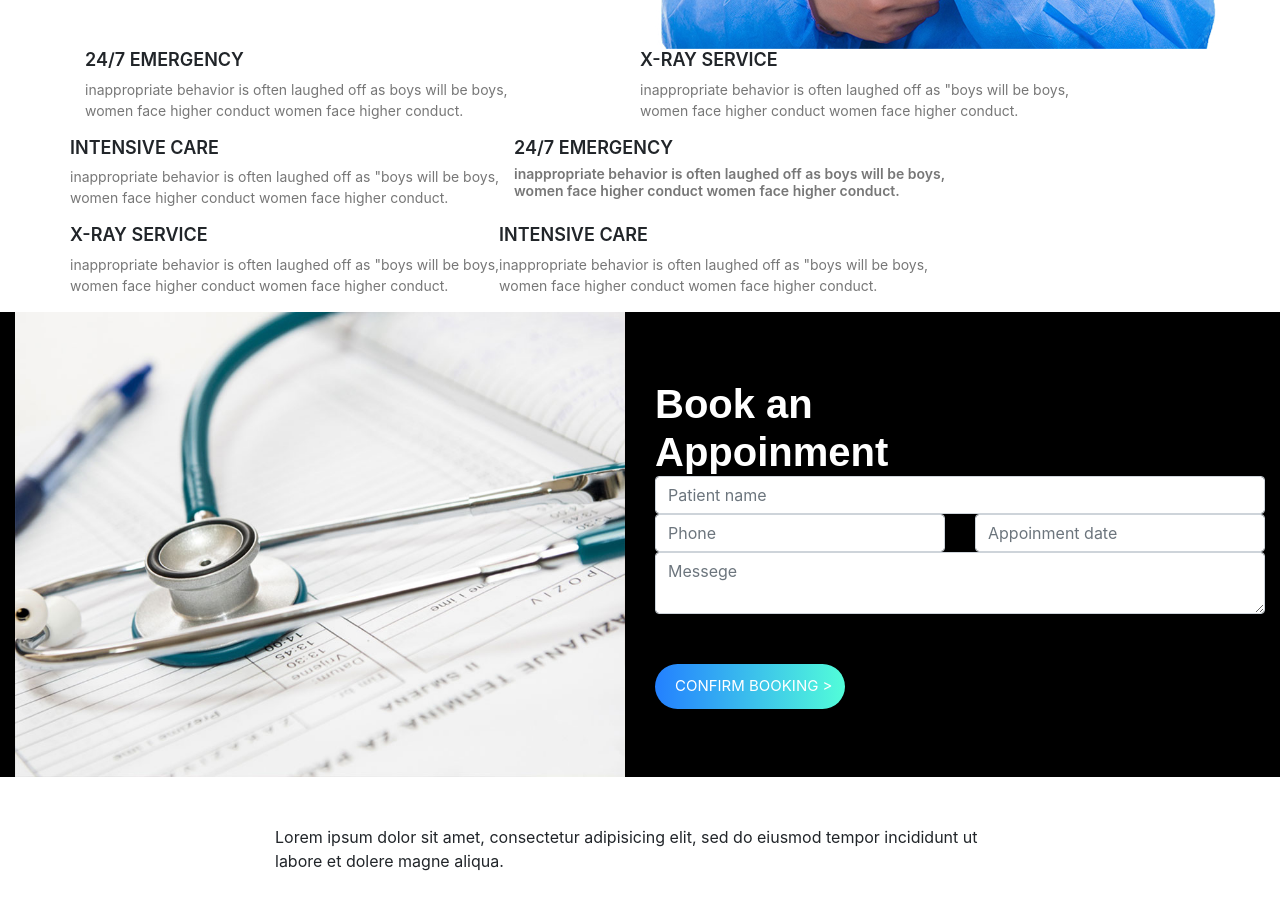
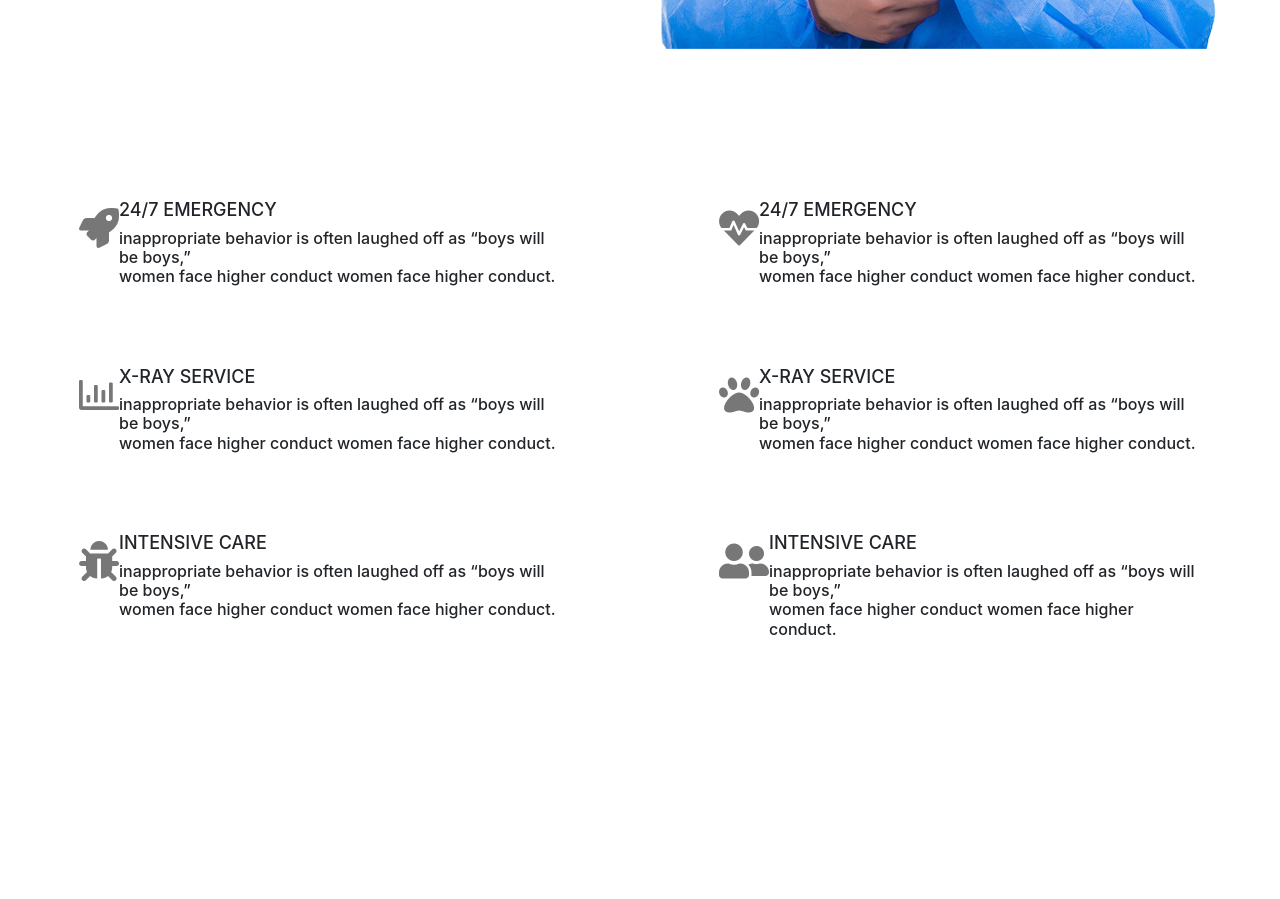
Before and after one commit to ismayiloff001/New-Project, a plain HTML site: page index.html in a window 1280 px wide. Shown: the part 920-1819 px from the top of the page. Drawn offline with nearby package versions, Linux system fonts and the light colour scheme.

Commit message:
News folder

```diff
--- a/index.html
+++ b/index.html
@@ -6,16 +6,19 @@
   <meta charset="utf-8">
   <meta name="viewport" content="width=device-width, initial-scale=1, shrink-to-fit=no">
   <!-- Bootstrap CSS -->
+  <link rel="stylesheet" href="css/linearicons.css">
+			<link rel="stylesheet" href="css/font-awesome.min.css">
   <link rel="stylesheet" href="https://stackpath.bootstrapcdn.com/bootstrap/4.1.3/css/bootstrap.min.css" integrity="sha384-MCw98/SFnGE8fJT3GXwEOngsV7Zt27NXFoaoApmYm81iuXoPkFOJwJ8ERdknLPMO"
     crossorigin="anonymous">
   <link rel="stylesheet" href="style.css">
 
   <title>Hello, world!</title>
+  <link rel="stylesheet" href="https://use.fontawesome.com/releases/v5.5.0/css/all.css" integrity="sha384-B4dIYHKNBt8Bc12p+WXckhzcICo0wtJAoU8YZTY5qE0Id1GSseTk6S+L3BlXeVIU" crossorigin="anonymous">
 </head>
 
 <body>
   <!-- HEADER -->
-  <header class="shadow-lg fixed-top bg-white default-header position:fixed; top:0px;">
+  <header class="shadow-lg fixed-top bg-white header-sm default-header position:fixed; top:0px;">
     <div class="container">
       <nav class="navbar navbar-expand-lg navbar-light ml-5 mt-3">
         <a href="#home"></a>
@@ -72,156 +75,76 @@
           </div>
   </section>
   </div>
-  <section class="banner-area section-gap" id="service">
-    <div class="container">
-      <div class="row">
-        <div class="col-lg-6">
-          <div class="single-feature d-flex flex-row pb-30">
+<!-- ICON START -->
+<div class="container1" style="margin-top: 150px; height: 700px;">
+    <div class="row" style="height: 500px; width: 40%;">
+      <div class="col-sm">
         <div class="icon">
-              <span class="Inr Inr-rocket">
-
-              </span>
+          <i class="fas fa-rocket"></i>
         </div>
-            <div class="desc"> <h4 class="text-uppercase">24/7 EMERGENCY</h4>
-                <p>
-                  inappropriate behavior is often laughed off as boys will be boys,
-                  <br> women face higher conduct women face higher conduct.
-                </p>
+        <div class="text">
+          <h1>24/7 EMERGENCY</h1>
+          <p class="h6">inappropriate behavior is often laughed off as “boys will be boys,”<br>women face higher
+            conduct women
+            face higher conduct.</p>
+        </div>
+      </div>
+      <div class="col-sm">
+        <div class="icon">
+          <i class="far fa-chart-bar"></i>
+        </div>
+        <div class="text">
+          <h1>X-RAY SERVICE</h1>
+          <p class="h6">inappropriate behavior is often laughed off as “boys will be boys,”<br>women face higher
+            conduct women
+            face higher conduct.</p>
+        </div>
+      </div>
+      <div class="col-sm">
+        <div class="icon">
+          <i class="fas fa-bug"></i>
+        </div>
+        <div class="text">
+          <h1>INTENSIVE CARE</h1>
+          <p class="h6">inappropriate behavior is often laughed off as “boys will be boys,”<br>women face higher
+            conduct women
+            face higher conduct.</p>
         </div>
       </div>
     </div>
-
-        <div class="single-feature d-flex flex-row pb-30">
+    <div class="row" style="height: 500px; width: 40%;">
+      <div class="col-sm">
         <div class="icon">
-            <span class="Inr Inr-chart-bars">
-            </span>
+          <i class="fas fa-heartbeat"></i>
         </div>
-          <div class="desc">
-            <h4 class="text-uppercase">X-Ray Service</h4>
-            <p>
-              inappropriate behavior is often laughed off as "boys will be boys,
-              <br> women face higher conduct women face higher conduct.
-            </p>
+        <div class="text">
+          <h1>24/7 EMERGENCY</h1>
+          <p class="h6">inappropriate behavior is often laughed off as “boys will be boys,”<br>women face higher
+            conduct women
+            face higher conduct.</p>
         </div>
       </div>
-
-        <div class="single-feature d-flex flex-row ">
+      <div class="col-sm">
         <div class="icon">
-            <span class="Inr Inr-bug">
-            </span>
+          <i class="fas fa-paw"></i>
         </div>
-          <div class="desc">
-            <h4 class="text-uppercase">INTENSIVE CARE</h4>
-            <p>
-              inappropriate behavior is often laughed off as "boys will be boys,
-              <br> women face higher conduct women face higher conduct.
-            </p>
+        <div class="text">
+          <h1>X-RAY SERVICE</h1>
+          <p class="h6">inappropriate behavior is often laughed off as “boys will be boys,”<br>women face higher
+            conduct women
+            face higher conduct.</p>
         </div>
       </div>
-
-        <div class="col-lg-6">
-          <div class="single-feature d-flex flex-row pb-30">
+      <div class="col-sm">
         <div class="icon">
-              <span class="Inr Inr-heart-pulse">
-
-              </span>
+          <i class="fas fa-user-friends"></i>
         </div>
-            <div class="desc"> <h4 class="text-uppercase">24/7 EMERGENCY<h4>
-                <p>
-                  inappropriate behavior is often laughed off as boys will be boys,
-                  <br> women face higher conduct women face higher conduct.
-                </p>
+        <div class="text">
+          <h1>INTENSIVE CARE</h1>
+          <p class="h6">inappropriate behavior is often laughed off as “boys will be boys,”<br>women face higher
+            conduct women
+            face higher conduct.</p>
         </div>
       </div>
     </div>
-
-        <div class="single-feature d-flex flex-row pb-30">
-          <div class="icon">
-            <span class="Inr Inr-paw">
-            </span>
-          </div>
-          <div class="desc">
-            <h4 class="text-uppercase">X-Ray Service</h4>
-            <p>
-              inappropriate behavior is often laughed off as "boys will be boys,
-              <br> women face higher conduct women face higher conduct.
-            </p>
-          </div>
-        </div>
-
-        <div class="single-feature d-flex flex-row ">
-          <div class="icon">
-            <span class="Inr Inr-users">
-            </span>
-          </div>
-          <div class="desc">
-            <h4 class="text-uppercase">INTENSIVE CARE</h4>
-            <p>
-              inappropriate behavior is often laughed off as "boys will be boys,
-              <br> women face higher conduct women face higher conduct.
-            </p>
-          </div>
-        </div>
-      </div>
-    </div>
-
-    <section class="about-area1" id="appoinment">
-      <div class="container-fluid">
-        <div class="row d-flex justify-content-end align-items-center">
-          <div class="col-lg-6 col-md-12 about-left no-padding">
-            <img class="img-fluid" src="about-img.jpg" alt>
-          </div>
-          <div class="col-lg-6 col-nd-12 about-right no padding bg-black">
-            <h1>
-              Book an
-              <br>
-              Appoinment
-            </h1>
-            <form class="booking-form" id="myForm" action="donate.php">
-              <div class="row">
-                <div class="col-lg-12 d-flex flex-column">
-                  <input name="name" placeholder="Patient name" onfocus="this.placeholder = ''" onblur="this.placeholder = 'Patient name'"
-                    class="form-control mt-20" required type="text">
-                </div>
-
-                <div class="col-lg-6 d-flex flex-column">
-                  <input name="phone" placeholder="Phone" onfocus="this.placeholder = ''" onblur="this.placeholder = 'Phone'"
-                    class="form-control mt-20" required type="text">
-                </div>
-
-
-                <div class="col-lg-6 d-flex flex-column">
-                  <input name="phone" placeholder="Appoinment date" onfocus="this.placeholder = ''" onblur="this.placeholder = 'Appoinment Date'"
-                    class="form-control mt-20" required type="text">
-                </div>
-
-                <div class="col-lg-12 flex-column">
-                  <textarea class="form-control mt-20" name="message" placeholder="Messege" onfocus="this.placeholder = ''"
-                    onblur="this.placeholder = 'Messege'" required></textarea>
-                </div>
-                <div class="col-lg-12 d-flex justify-content-end send-btn">
-                  <a href="#" class=" list-group-item-action disabled"><div class="icont"><div class="img2">CONFIRM BOOKING ><img src="not icon" alt=""></div></div></a>
-                </div>
-                <div class="alert-msg"></div>
-              </div>
-            </form>
-          </div>
-        </div>
-      </div>
-    </section>
-    <section class="consultans-area section-gap" id="consultant">
-      <div class="container">
-        <div class="row d-flex justify-content-center">
-          <div class="col-md-8 pb-80 header-text">
-            <h1>Our Consultants</h1>
-            <p>
-
-              Lorem ipsum dolor sit amet, consectetur adipisicing elit, sed do eiusmod tempor incididunt ut
-
-              <br>
-              labore et dolere magne aliqua.
-            </p>
-          </div>
-        </div>
-      </div>
-    </section>
+    <!--// ICON END -->
--- a/style.css
+++ b/style.css
@@ -60,19 +60,39 @@ a:hover {
     margin-top: 50px;
     font-size: 15px;
 }
-.about-area1{
-    background-color: black;
+
+h1{
+    font-size: 18px;
 }
 
-h1{
-    font-family: "Poppins", sans-serif;
-    color: white;
-    line-height: 1.2em !important;
-    margin-bottom: 0;
-    margin-top: 0;
-    font-weight: 600;
+.container1{
+    display: flex;
+    flex-wrap: wrap;
+    justify-content: space-around;
 }
 
-.fas fa{
-    background-color: #52fdd9;
+.container1 .row{
+    display: flex;
+    flex-direction: column;
 }
+
+.col-sm{
+    display: flex;
+    flex-wrap: nowrap;
+
+}
+
+.icon{
+    font-size: 40px;
+    font-weight: 300;
+    color: #777777;
+    height: 166.6666666667px;
+}
+
+
+.icon{
+    font-size: 40px;
+    font-weight: 300;
+    color: #777777;
+    height: 166.6666666667px;
+}
```
Lines whose indentation alone changed are shown as unchanged.
